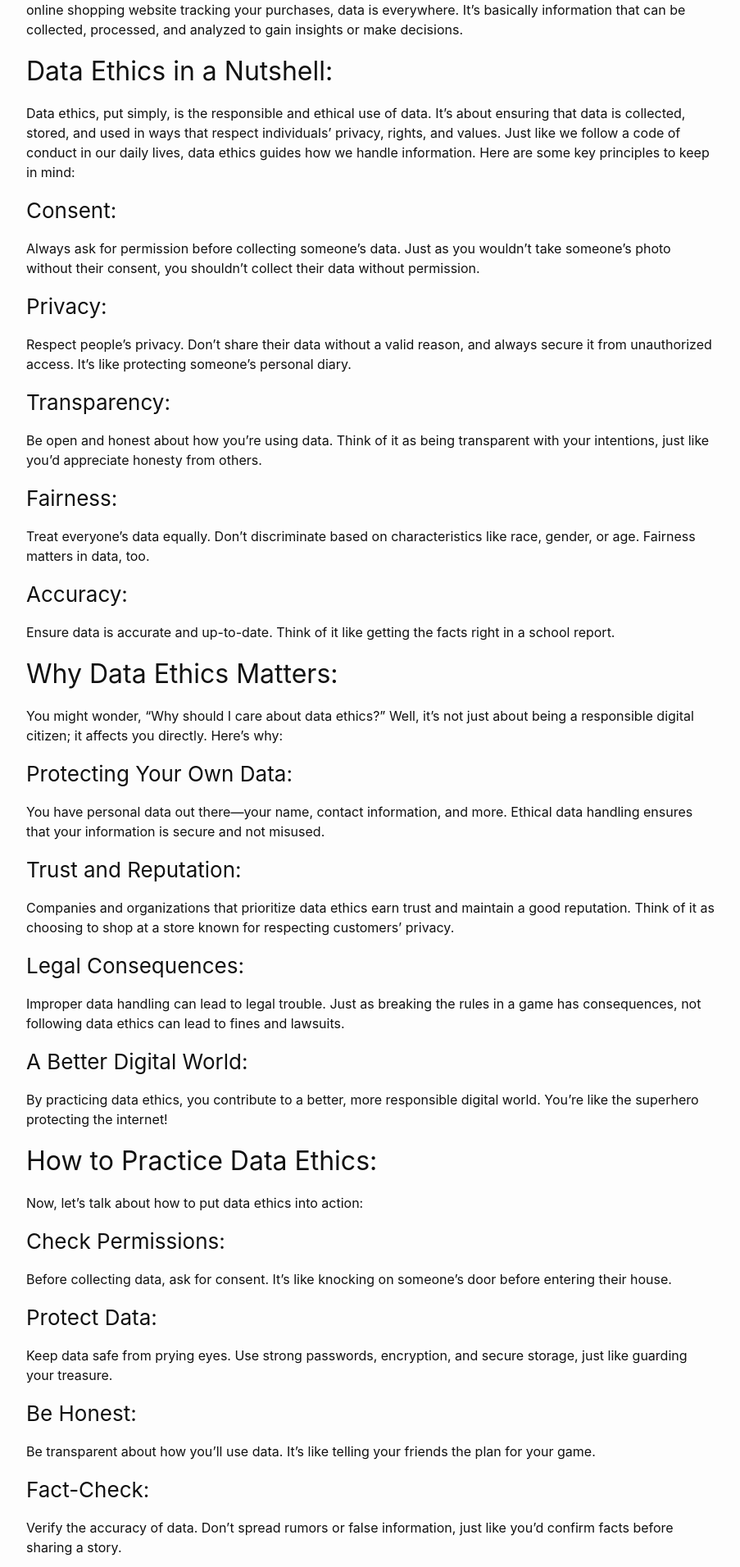
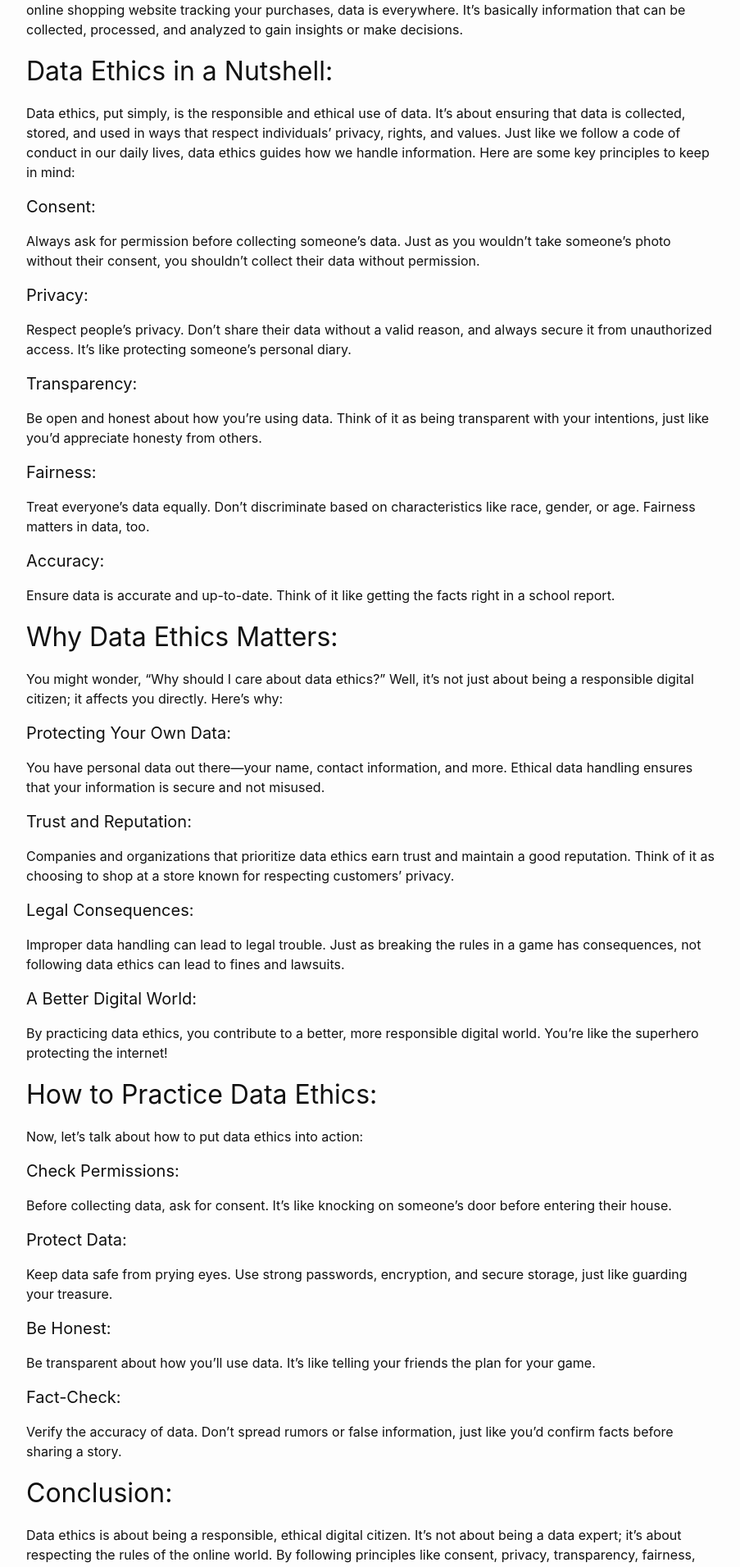
Before and after one commit to byronhillstrom/byronhillstrom.github.io, a Jekyll site: the page built from _posts/2023-10-13-Intro-to-Data-Ethics.md, in a window 1280 px wide. Shown: the part 492-2403 px from the top of the page at 82% size, without its empty margins (188-1091 px from the left). Built offline with Jekyll 4.4.1, drawn with Linux system fonts in a browser that asks for light colours; comment, search, counter and statistics services are not loaded.

Commit message:
another another4 commit

```diff
--- a/_posts/2023-10-13-Intro-to-Data-Ethics.md
+++ b/_posts/2023-10-13-Intro-to-Data-Ethics.md
@@ -12,49 +12,49 @@ Data is the lifeblood of the digital age. From the number of likes on your last
 ## Data Ethics in a Nutshell:
 Data ethics, put simply, is the responsible and ethical use of data. It's about ensuring that data is collected, stored, and used in ways that respect individuals' privacy, rights, and values. Just like we follow a code of conduct in our daily lives, data ethics guides how we handle information. Here are some key principles to keep in mind:
 
-### Consent:
+#### Consent:
 Always ask for permission before collecting someone's data. Just as you wouldn't take someone's photo without their consent, you shouldn't collect their data without permission.
 
-### Privacy:
+#### Privacy:
 Respect people's privacy. Don't share their data without a valid reason, and always secure it from unauthorized access. It's like protecting someone's personal diary.
 
-### Transparency:
+#### Transparency:
 Be open and honest about how you're using data. Think of it as being transparent with your intentions, just like you'd appreciate honesty from others.
 
-### Fairness:
+#### Fairness:
 Treat everyone's data equally. Don't discriminate based on characteristics like race, gender, or age. Fairness matters in data, too.
 
-### Accuracy:
+#### Accuracy:
 Ensure data is accurate and up-to-date. Think of it like getting the facts right in a school report.
 
 ## Why Data Ethics Matters:
 You might wonder, "Why should I care about data ethics?" Well, it's not just about being a responsible digital citizen; it affects you directly. Here's why:
 
-### Protecting Your Own Data:
+#### Protecting Your Own Data:
 You have personal data out there—your name, contact information, and more. Ethical data handling ensures that your information is secure and not misused.
 
-### Trust and Reputation:
+#### Trust and Reputation:
 Companies and organizations that prioritize data ethics earn trust and maintain a good reputation. Think of it as choosing to shop at a store known for respecting customers' privacy.
 
-### Legal Consequences:
+#### Legal Consequences:
 Improper data handling can lead to legal trouble. Just as breaking the rules in a game has consequences, not following data ethics can lead to fines and lawsuits.
 
-### A Better Digital World:
+#### A Better Digital World:
 By practicing data ethics, you contribute to a better, more responsible digital world. You're like the superhero protecting the internet!
 
 ## How to Practice Data Ethics:
 Now, let's talk about how to put data ethics into action:
 
-### Check Permissions:
+#### Check Permissions:
 Before collecting data, ask for consent. It's like knocking on someone's door before entering their house.
 
-### Protect Data:
+#### Protect Data:
 Keep data safe from prying eyes. Use strong passwords, encryption, and secure storage, just like guarding your treasure.
 
-### Be Honest:
+#### Be Honest:
 Be transparent about how you'll use data. It's like telling your friends the plan for your game.
 
-### Fact-Check:
+#### Fact-Check:
 Verify the accuracy of data. Don't spread rumors or false information, just like you'd confirm facts before sharing a story.
 
 ## Conclusion:
```
